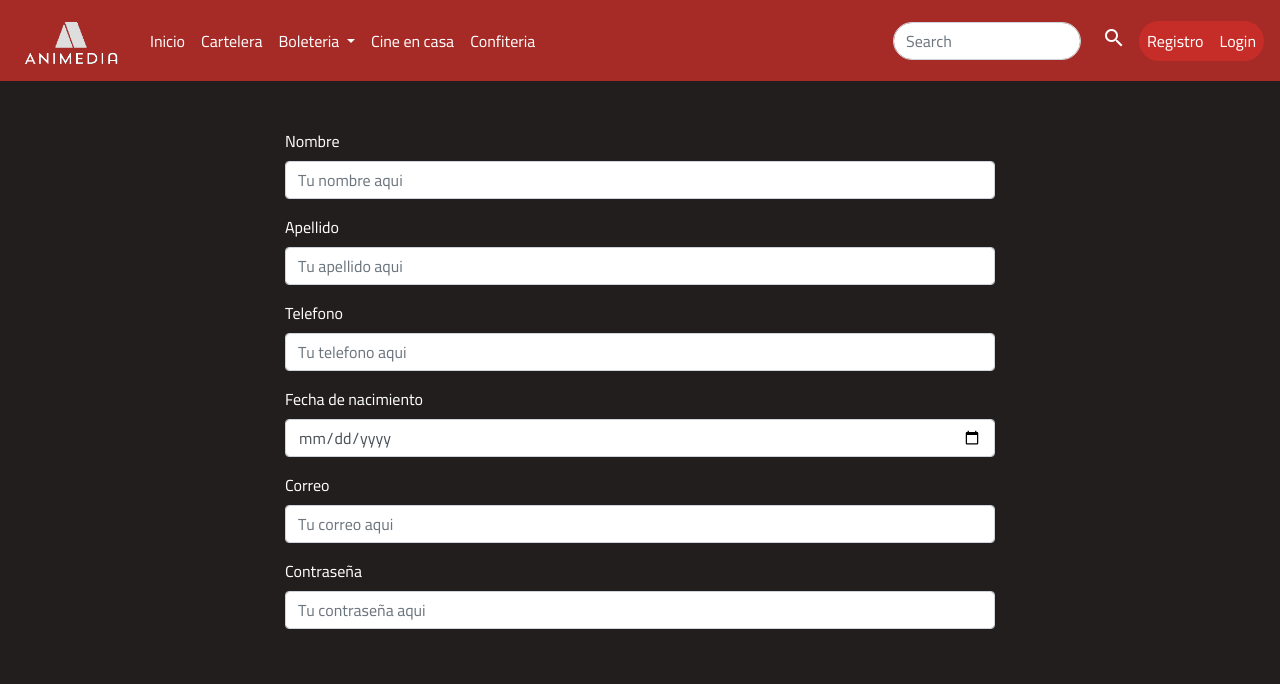
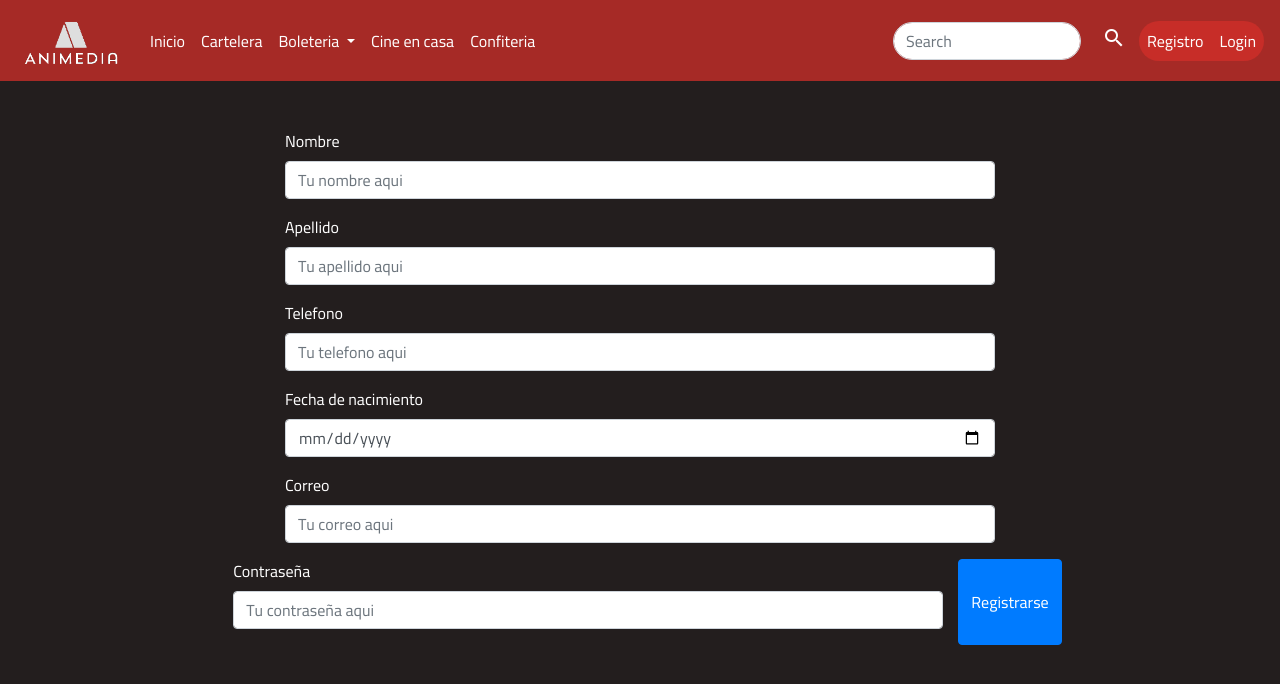
Before and after one commit to julianza32/Animedia, an Angular app in the folder animedia/: page /registroUsuario in a window 1280 px wide. Shown: the top 684 px of the page. Built offline with nearby package versions, Linux system fonts and the light colour scheme.

Commit message:
creacion de carpeta model

```diff
--- a/animedia/src/app/pages/registro-usuario/registro-usuario.component.html
+++ b/animedia/src/app/pages/registro-usuario/registro-usuario.component.html
@@ -24,5 +24,6 @@
             <label class="text-white" for="contraseña">Contraseña</label>
             <input type="password" class="form-control" id="contraseña" placeholder="Tu contraseña aqui">
         </div>
+        <button type="submit" class="btn btn-primary">Registrarse</button>
     </form>
 </div>
```
